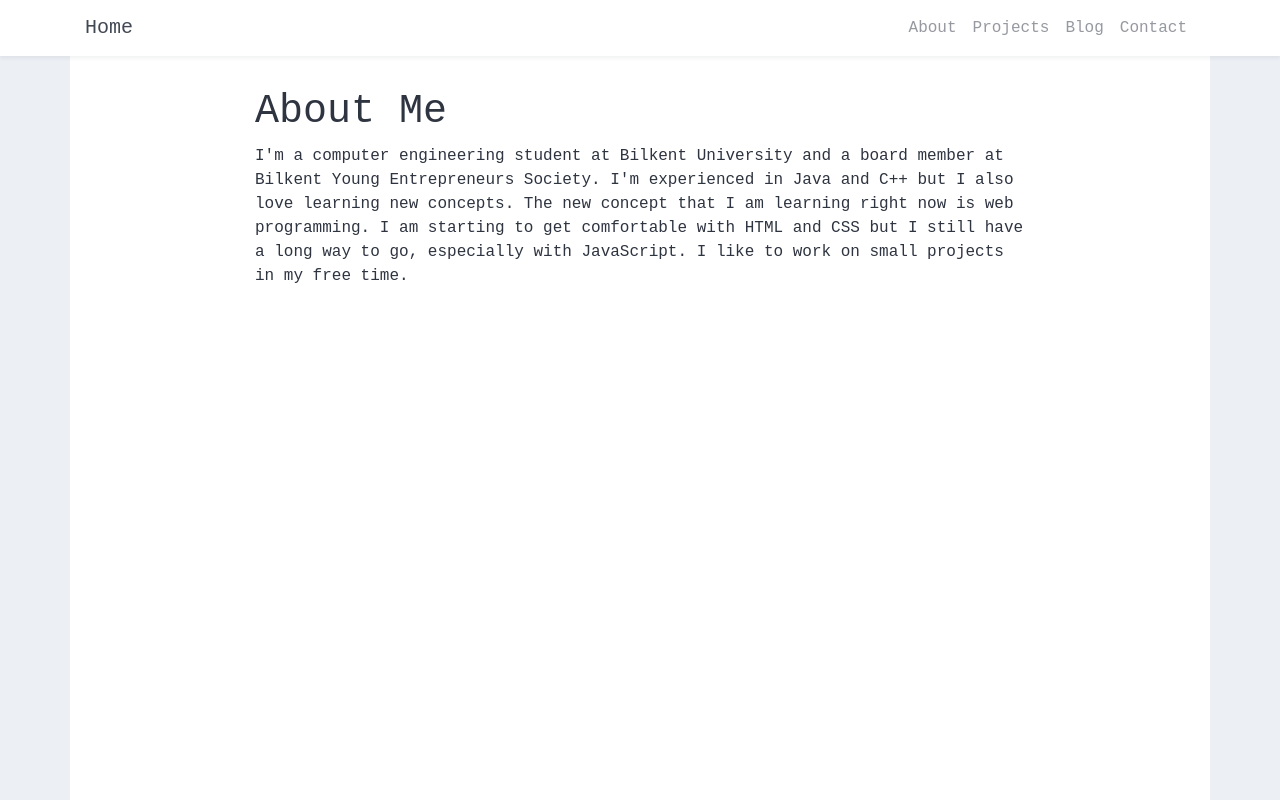
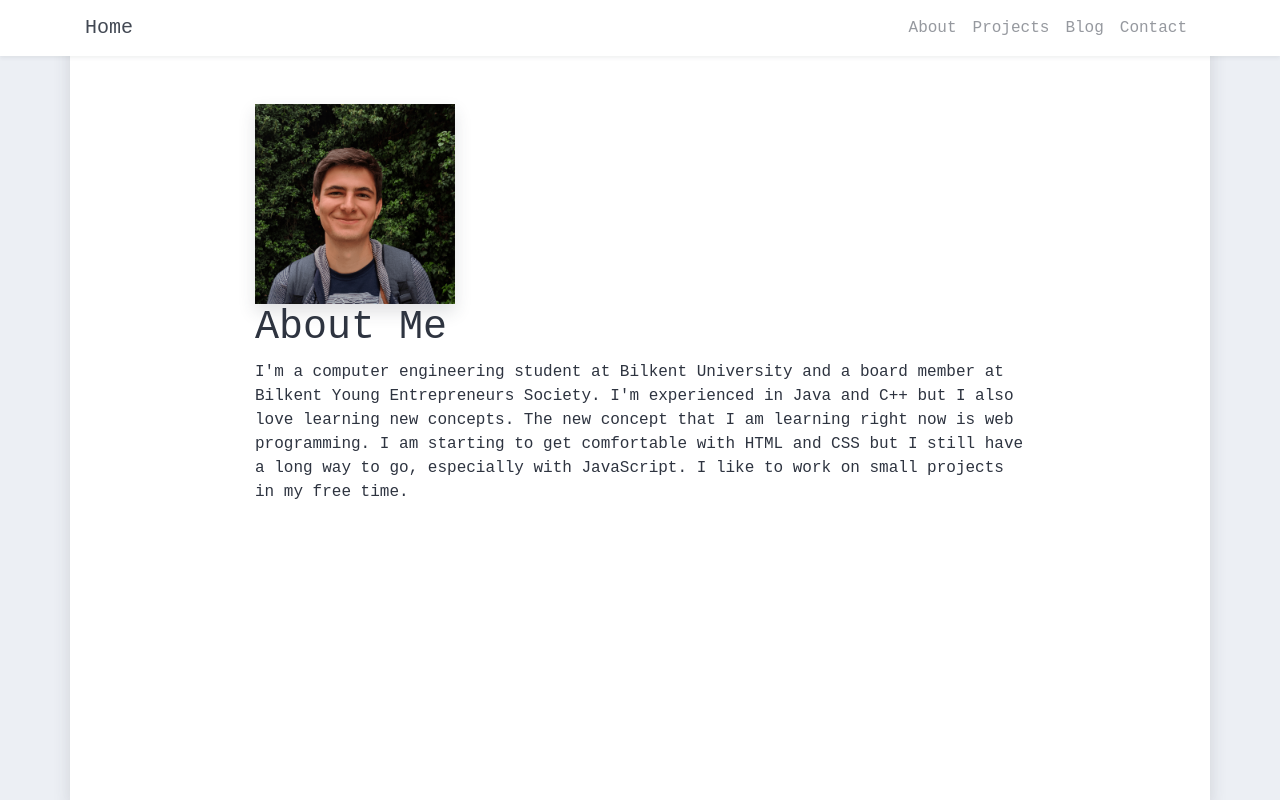
Before and after one commit to baykamsay/baykam.me, a Next.js app: page /about in a window 1280 px wide. Built offline with nearby package versions, Linux system fonts and the light colour scheme; a web font is replaced by a local one.

Commit message:
Change index image

```diff
--- a/components/navigation.js
+++ b/components/navigation.js
@@ -4,6 +4,7 @@ import { Navbar, Nav, Container } from "react-bootstrap";
 export default function Navigation() {
   return (
     <Navbar bg="white" expand="md" fixed="top" className="shadow-sm">
+      {/* remove shadow from home maybe */}
       <Container>
         <Link href="/" passHref>
           <Navbar.Brand>Home</Navbar.Brand>
--- a/pages/about.js
+++ b/pages/about.js
@@ -1,5 +1,5 @@
 import Head from "next/head";
-import { Container } from "react-bootstrap";
+import { Container, Image } from "react-bootstrap";
 
 export default function About() {
   return (
@@ -10,11 +10,19 @@ export default function About() {
       </Head>
 
       <main>
+        {/* put image and title outside the container */}
         <Container
-          className="bg-white"
+          className="bg-white shadow"
           style={{ minHeight: "100vh", paddingTop: "56px" }}
         >
           <Container fluid="md" style={{ maxWidth: 800, marginTop: "2rem" }}>
+            <img
+              src="/baykam-say.png"
+              alt="Me"
+              rounded
+              className="shadow"
+              style={{ marginTop: "1rem", width: 200 }}
+            />
             <h1>About Me</h1>
             <p>
               I'm a computer engineering student at Bilkent University and a
```
Also changed, not shown: pages/index.js (+1 -6 lines), components/coding-svg.js (deleted).
